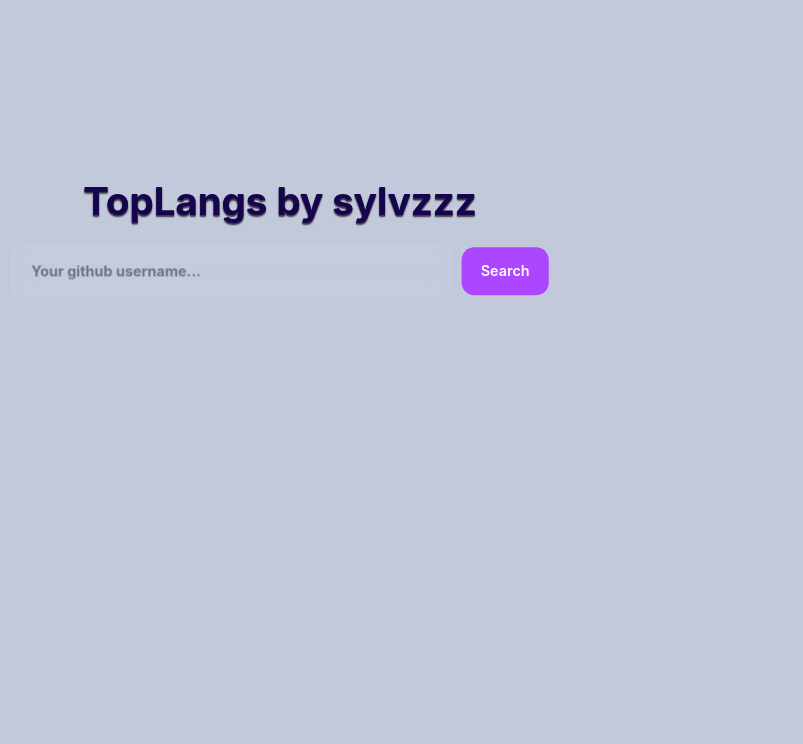
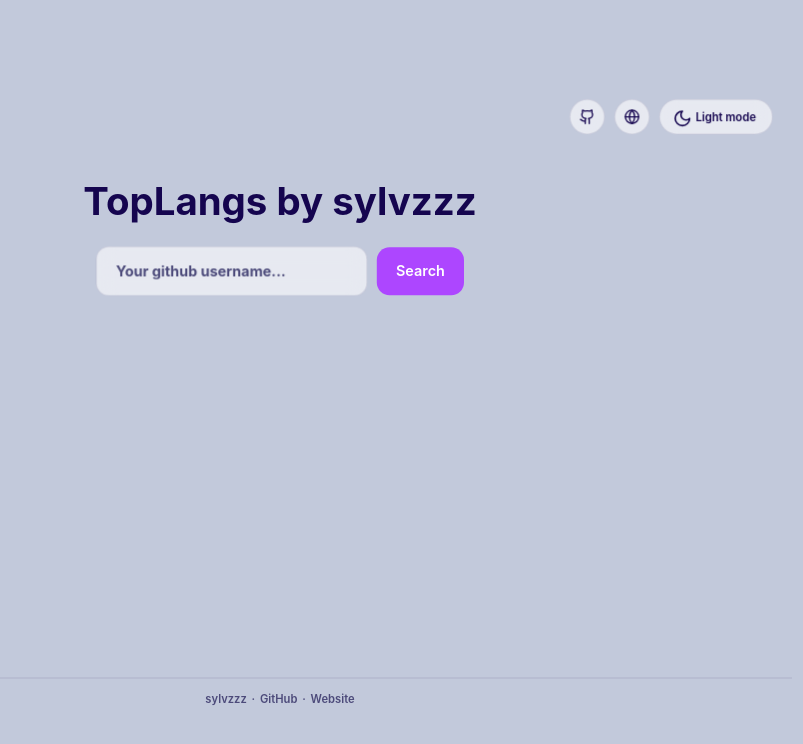
Before and after one commit to sylvzzz/TopLangs, a React (Vite) app: page / in a window 1280 px wide. Shown: the top 744 px of the page, without its empty margins (360-1163 px from the left). Built offline with nearby package versions, Linux system fonts and the light colour scheme.

Commit message:
adding darkmode and my socials

```diff
--- a/index.html
+++ b/index.html
@@ -4,6 +4,13 @@
     <meta charset="UTF-8" />
     <meta name="viewport" content="width=device-width, initial-scale=1.0" />
     <title>TopLangs - by sylvzzz</title>
+    <script>
+      (function () {
+        var stored = localStorage.getItem('theme');
+        var dark = stored ? stored === 'dark' : matchMedia('(prefers-color-scheme: dark)').matches;
+        if (dark) document.documentElement.classList.add('dark');
+      })();
+    </script>
   </head>
   <body>
     <div id="root"></div>
--- /dev/null
+++ b/opencode.json
@@ -0,0 +1,4 @@
+{
+  "$schema": "https://opencode.ai/config.json",
+  "plugin": ["@dietrichgebert/ponytail"]
+}
--- a/src/App.jsx
+++ b/src/App.jsx
@@ -1,25 +1,73 @@
-import { useState } from "react";
+import { useEffect, useState } from "react";
+import { Globe, Github, Moon, Sun } from "lucide-react";
 import TopLangs from "./components/TopLangs";
 
+const getInitialTheme = () => {
+  const stored = localStorage.getItem("theme");
+  return stored ? stored === "dark" : matchMedia("(prefers-color-scheme: dark)").matches;
+};
+
 export default function App() {
-
   const [user, setUser] = useState("");
   const [submittedUsername, setSubmittedUsername] = useState("");
+  const [dark, setDark] = useState(getInitialTheme);
 
-  function handleSubmit(e)
-  {
+  useEffect(() => {
+    document.documentElement.classList.toggle("dark", dark);
+    localStorage.setItem("theme", dark ? "dark" : "light");
+  }, [dark]);
+
+  function handleSubmit(e) {
     e.preventDefault();
     setSubmittedUsername(user);
   }
 
   return (
-    <div className="pt-32">
-      <h1 className="text-center text-[#15054f] font-bold text-5xl text-shadow-sm text-shadow-mauve-700 mb-8">TopLangs by sylvzzz</h1>
+    <div className="flex min-h-screen flex-col pt-32">
+      <div className="fixed top-6 right-6 z-50 flex items-center gap-3">
+        <a
+          href="https://github.com/sylvzzz"
+          target="_blank"
+          rel="noreferrer"
+          aria-label="GitHub"
+          className="grid h-11 w-11 place-items-center rounded-full border border-line bg-surface text-ink backdrop-blur-md transition duration-200 ease-out motion-reduce:transition-none active:scale-95"
+        >
+          <Github className="w-5 h-5" />
+        </a>
+        <a
+          href="https://diogo-lb-silva.vercel.app"
+          target="_blank"
+          rel="noreferrer"
+          aria-label="Website"
+          className="grid h-11 w-11 place-items-center rounded-full border border-line bg-surface text-ink backdrop-blur-md transition duration-200 ease-out motion-reduce:transition-none active:scale-95"
+        >
+          <Globe className="w-5 h-5" />
+        </a>
+        <button
+          type="button"
+          onClick={() => setDark((d) => !d)}
+          aria-label={dark ? "Dark mode" : "Light mode"}
+          className="flex h-11 items-center gap-2 rounded-full border border-line bg-surface pl-4 pr-5 text-ink backdrop-blur-md transition duration-200 ease-out motion-reduce:transition-none active:scale-95"
+        >
+          <span className="relative h-5 w-5">
+            <Sun
+              className={`theme-icon absolute inset-0 ${dark ? "rotate-0 opacity-100" : "-rotate-90 opacity-0"}`}
+            />
+            <Moon
+              className={`theme-icon absolute inset-0 ${dark ? "rotate-90 opacity-0" : "rotate-0 opacity-100"}`}
+            />
+          </span>
+          <span className="text-sm font-semibold">{dark ? "Dark mode" : "Light mode"}</span>
+        </button>
+      </div>
+
+      <h1 className="text-center text-ink text-5xl font-bold mb-8">TopLangs by sylvzzz</h1>
+
       <form onSubmit={handleSubmit} className="max-w-2xl mx-auto flex gap-3 items-center">
         <input
-          className="bg-white/5 border border-white/10 px-6 py-4 rounded-2xl backdrop-blur-md
-                     flex-1 text-lg font-bold text-[#15054f] placeholder-gray-500 placeholder:font-bold
-                     outline-none focus:border-purple-400 transition-colors"
+          className="bg-surface border border-line px-6 py-4 rounded-2xl backdrop-blur-md
+                     flex-1 text-lg font-bold text-ink placeholder:text-ink-soft
+                     outline-none focus:border-purple-400 transition-colors duration-200"
           type="text"
           placeholder="Your github username..."
           value={user}
@@ -29,12 +77,33 @@ export default function App() {
         <button
           type="submit"
           className="bg-purple-500 hover:bg-purple-400 text-white font-semibold
-                     px-6 py-4 rounded-2xl text-lg transition-colors"
+                     px-6 py-4 rounded-2xl text-lg transition duration-150 ease-out active:scale-95"
         >
           Search
         </button>
       </form>
       {submittedUsername && <TopLangs username={submittedUsername} />}
+      <footer className="mt-auto border-t border-line py-4 text-center text-sm font-semibold text-ink-soft">
+        sylvzzz
+        <span className="mx-1.5">·</span>
+        <a
+          href="https://github.com/sylvzzz"
+          target="_blank"
+          rel="noreferrer"
+          className="transition-colors duration-200 hover:text-ink"
+        >
+          GitHub
+        </a>
+        <span className="mx-1.5">·</span>
+        <a
+          href="https://diogo-lb-silva.vercel.app"
+          target="_blank"
+          rel="noreferrer"
+          className="transition-colors duration-200 hover:text-ink"
+        >
+          Website
+        </a>
+      </footer>
     </div>
   );
 }
--- a/src/components/TopLangs.jsx
+++ b/src/components/TopLangs.jsx
@@ -66,18 +66,18 @@ const TopLangs = ({ username = 'your_username', exclude = [], excludeRepos = []
       <div className="max-w-5xl mx-auto">
         <div className="flex items-center gap-3 mb-10">
           <Github className="w-8 h-8 text-purple-400" />
-          <h2 className="text-4xl font-bold text-[#15054f]">{username} Top Languages</h2>
+          <h2 className="text-4xl font-bold text-ink">{username} Top Languages</h2>
         </div>
 
         <div className="relative">
-          <div className="absolute -inset-1 bg-linear-to-r /*from-indigo-500 via-purple-500 to-pink-500*/ rounded-2xl blur opacity-20" />
-          <div className="relative bg-white/5 border border-white/10 p-8 rounded-2xl backdrop-blur-sm">
+          <div className="absolute -inset-1 bg-linear-to-r from-indigo-500 via-purple-500 to-pink-500 rounded-2xl blur opacity-[0.06]" />
+          <div className="relative bg-surface border border-line p-8 rounded-2xl backdrop-blur-sm">
             {loading && (
-              <p className="text-[#15054f] text-sm animate-pulse">Fetching languages from GitHub...</p>
+              <p className="text-ink-soft text-sm animate-pulse">Fetching languages from GitHub...</p>
             )}
 
             {error && (
-              <p className="text-red-600 text-sm">Error: {error}</p>
+              <p className="text-red-500 text-sm">Error: {error}</p>
             )}
 
             {!loading && !error && (
@@ -88,9 +88,9 @@ const TopLangs = ({ username = 'your_username', exclude = [], excludeRepos = []
                     { label: 'Total Languages', value: langs.length },
                     { label: 'Top language', value: langs[0]?.[0] ?? '—' },
                   ].map(({ label, value }) => (
-                    <div key={label} className="bg-white/5 border border-white/10 rounded-xl p-4">
-                      <p className="text-xs font-bold text-[#15054f] mb-1">{label}</p>
-                      <p className="text-xl font-bold text-[#15054f]">{value}</p>
+                    <div key={label} className="bg-surface-2 border border-line rounded-xl p-4">
+                      <p className="text-xs font-bold text-ink-soft mb-1">{label}</p>
+                      <p className="text-xl font-bold text-ink">{value}</p>
                     </div>
                   ))}
                 </div>
@@ -107,7 +107,7 @@ const TopLangs = ({ username = 'your_username', exclude = [], excludeRepos = []
 
                 <div className="flex flex-wrap gap-x-4 gap-y-2 mb-8">
                   {langs.map(([lang], i) => (
-                    <div key={lang} className="flex items-center gap-1.5 text-xs font-semibold text-[#15054f]">
+                    <div key={lang} className="flex items-center gap-1.5 text-xs font-semibold text-ink">
                       <span
                         className="w-2.5 h-2.5 rounded-sm shrink-0"
                         style={{ background: LANG_COLORS[i % LANG_COLORS.length] }}
@@ -123,9 +123,9 @@ const TopLangs = ({ username = 'your_username', exclude = [], excludeRepos = []
                     const barW = Math.round(bytes / langs[0][1] * 100);
                     return (
                       <div key={lang} className="flex items-center gap-3">
-                        <span className="text-xs text-[#15054f] w-4 text-right shrink-0">{i + 1}</span>
-                        <span className="text-sm font-semibold text-[#15054f] w-28 shrink-0">{lang}</span>
-                        <div className="flex-1 h-2 bg-white/10 rounded-full overflow-hidden">
+                        <span className="text-xs text-ink-soft w-4 text-right shrink-0">{i + 1}</span>
+                        <span className="text-sm font-semibold text-ink w-28 shrink-0">{lang}</span>
+                        <div className="flex-1 h-2 bg-line rounded-full overflow-hidden">
                           <div
                             className="lang-bar h-full rounded-full"
                             style={{
@@ -135,7 +135,7 @@ const TopLangs = ({ username = 'your_username', exclude = [], excludeRepos = []
                             }}
                           />
                         </div>
-                        <span className="text-xs text-[#15054f] w-10 text-right shrink-0">{pct}%</span>
+                        <span className="text-xs text-ink-soft w-10 text-right shrink-0">{pct}%</span>
                       </div>
                     );
                   })}
--- a/src/index.css
+++ b/src/index.css
@@ -1,4 +1,30 @@
 @import "tailwindcss";
+
+@custom-variant dark (&:where(.dark, .dark *));
+
+@theme {
+  --color-page: #c2c9db;
+  --color-ink: #15054f;
+  --color-ink-soft: #4c4a7a;
+  --color-surface: rgb(255 255 255 / 0.6);
+  --color-surface-2: rgb(255 255 255 / 0.45);
+  --color-line: rgb(21 5 79 / 0.12);
+  --ease-out: cubic-bezier(0.23, 1, 0.32, 1);
+}
+
+:root {
+  color-scheme: light;
+}
+
+.dark {
+  color-scheme: dark;
+  --color-page: #0b0f1e;
+  --color-ink: #e9ecff;
+  --color-ink-soft: #aab2d8;
+  --color-surface: rgb(255 255 255 / 0.05);
+  --color-surface-2: rgb(255 255 255 / 0.09);
+  --color-line: rgb(255 255 255 / 0.1);
+}
 
 html {
   scroll-behavior: smooth;
@@ -7,13 +33,15 @@ html {
 body {
   margin: 0;
   min-height: 100vh;
-  background: #c2c9db;
+  background: var(--color-page);
+  color: var(--color-ink);
   transform: scale(0.8);
+  transition: background-color 300ms var(--ease-out), color 300ms var(--ease-out);
 }
 
 .lang-bar {
-  animation: growBar 0.7s ease forwards;
   transform-origin: left;
+  animation: growBar 600ms var(--ease-out) forwards;
 }
 
 @keyframes growBar {
@@ -24,3 +52,17 @@ body {
     transform: scaleX(1);
   }
 }
+
+.theme-icon {
+  transition: opacity 250ms var(--ease-out), transform 250ms var(--ease-out);
+}
+
+@media (prefers-reduced-motion: reduce) {
+  .lang-bar {
+    animation: none;
+  }
+
+  .theme-icon {
+    transition: opacity 150ms ease;
+  }
+}
```
